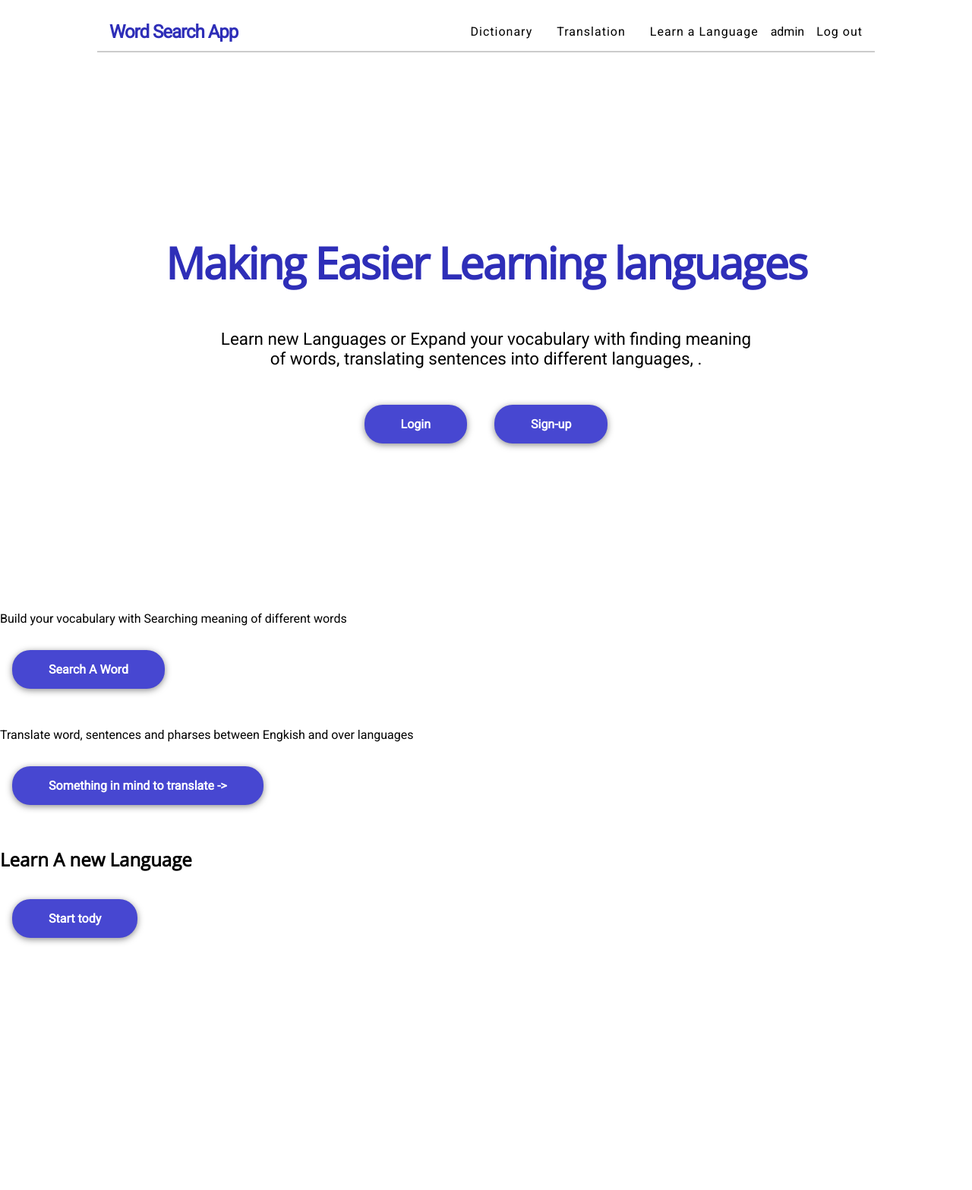
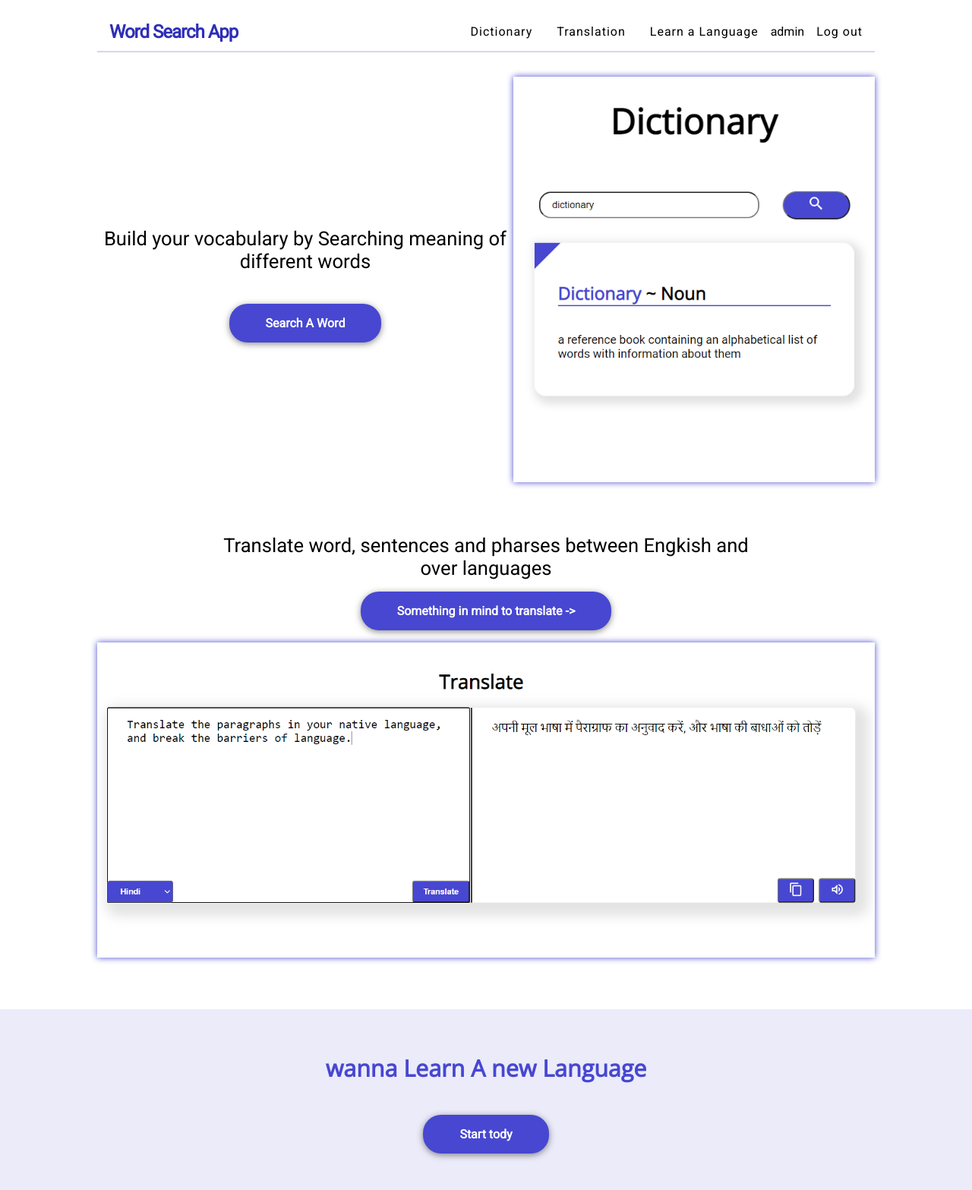
Before and after one commit to arushi082/LanguageLearning-App, a Django app: page / in a window 1280 px wide. Shown: the whole page at 76% size. Before the commit the page ends 1242 px from the top, so only its background shows below. Run offline with Django 3.2, Linux system fonts and the light colour scheme; a user stored in the database is signed in.

Commit message:
update
homepage

```diff
--- a/Language/Dictionary/Templates/dictionary/index.html
+++ b/Language/Dictionary/Templates/dictionary/index.html
@@ -31,7 +31,7 @@
     //console.log(Object.keys(meaning))
     keys.forEach((key) => {
       output.innerHTML += `<h2 class="dictionary__output--heading">
-          <span>${word.value.toUpperCase()}</span>
+          <span>${word.value}</span>
           ~ ${key}
         </h2>`
       meaning[key].forEach((defination) => {
--- a/Language/Login/Templates/Login/home.html
+++ b/Language/Login/Templates/Login/home.html
@@ -1,10 +1,14 @@
 {% extends 'Login/base.html' %}
+{% load static %}
 
   {% block content %}
 
   <!--CTA-->
   <main class="home">
 
+    {% if user.is_authenticated %}
+
+    {% else %}
     <section class="home__hero">
       <div>
         <h1>Making Easier Learning languages</h1>
@@ -21,16 +25,18 @@
         </div>
       </div>
     </section>
+    {% endif %}
+
 
     <section class="home__word">
       <div class="home__word__content">
-        <p>Build your vocabulary with
+        <p>Build your vocabulary by
         Searching meaning of different
         words </p>
         <a class="home__btn" href="{% url 'Dictionary:index' %}">Search A Word</a>
       </div>
       <div>
-        <img src="" alt="">
+        <img src="{% static 'Login/image/dictionary.png' %}" alt="">
       </div>
     </section>
 
@@ -41,12 +47,12 @@
         <a class="home__btn" href="{% url 'Translate:index' %}">Something in mind to translate -></a>
       </div>
       <div>
-        <img src="" alt="">
+        <img src="{% static 'Login/image/translate.png' %}" alt="">
       </div>
     </section>
 
     <section class="home__learn">
-      <h1>Learn A new Language</h1>
+      <h1>wanna Learn A new Language</h1>
       <a class="home__btn" href="{% url 'curriculum:standard_list' %}">Start tody</a>
     </section>
   </main>
--- a/Language/Login/static/Login/css/master.css
+++ b/Language/Login/static/Login/css/master.css
@@ -59,7 +59,7 @@ header {
   display: flex;
   justify-content: space-between;
   align-items: center;
-  border-bottom: solid 2px rgba(0, 0, 0, 0.2);
+  border-bottom: solid 2px rgba(46, 46, 184, 0.2);
   padding: 0 1rem;
 }
 
@@ -128,6 +128,48 @@ header {
   max-width: 700px;
   margin: 2rem auto;
 }
+.home__word {
+  width: 80%;
+  margin: 2rem auto;
+  display: flex;
+  justify-content: space-between;
+  align-items: center;
+}
+.home__word__content {
+  text-align: center;
+}
+.home__word__content p {
+  font-size: calc(1.2rem + 0.5vw);
+}
+.home__word img {
+  filter: drop-shadow(0 0 4px #4747d1);
+}
+.home__translate {
+  width: 80%;
+  margin: 4rem auto;
+}
+.home__translate__content {
+  text-align: center;
+}
+.home__translate__content p {
+  font-size: calc(1.2rem + 0.5vw);
+  max-width: 700px;
+  margin: 2rem auto 0;
+}
+.home__translate img {
+  filter: drop-shadow(0 0 4px #4747d1);
+}
+.home__learn {
+  background: #ebebfa;
+  color: #4747d1;
+  text-align: center;
+  margin: 4rem auto 0;
+  padding: 2rem;
+}
+.home__learn h1 {
+  font-size: calc(1.5rem + 0.5vw);
+  font-weight: bold;
+}
 
 .dictionary__heading {
   font-size: 3rem;
@@ -177,6 +219,7 @@ header {
   border-bottom: 2px solid #4747d1;
 }
 .dictionary__output--heading span {
+  text-transform: capitalize;
   color: #4747d1;
 }
 
--- a/Language/Login/static/Login/scss/_dictionary.scss
+++ b/Language/Login/static/Login/scss/_dictionary.scss
@@ -1,5 +1,3 @@
-
-
 .dictionary__main{
 
 }
@@ -52,6 +50,7 @@
 .dictionary__output--heading{
   border-bottom: 2px solid hsl(240, 60%, 55%);
   & span{
+    text-transform: capitalize;
     color: hsl(240, 60%, 55%);
   }
 }
--- a/Language/Login/static/Login/scss/_header.scss
+++ b/Language/Login/static/Login/scss/_header.scss
@@ -4,7 +4,7 @@ header{
   display: flex;
   justify-content: space-between;
   align-items: center;
-  border-bottom: solid 2px hsla(0, 0%, 0%, 0.2);
+  border-bottom: solid 2px hsla(240, 60%, 45%, 0.2);
   padding: 0 1rem;
 }
 
@@ -25,9 +25,6 @@ header{
   }
 }
 
-nav{
-}
-
 .nav__link + .nav__link{
   margin-left: 1rem;
 }
--- a/Language/Login/static/Login/scss/_home.scss
+++ b/Language/Login/static/Login/scss/_home.scss
@@ -28,16 +28,61 @@
     align-items: center;
     margin: 0 1rem;
 
-    & h1{
+    h1{
       font-size: calc(2rem + 2vw);
       font-weight: bolder;
       letter-spacing: -2px;
       color: hsl(240,60%,45%);
     }
-    & p{
+    p{
       font-size: calc(1rem + .5vw);
       max-width: 700px;
       margin: 2rem auto;
     }
   }
+
+  &__word{
+    width: 80%;
+    margin: 2rem auto;
+    display: flex;
+    justify-content: space-between;
+    align-items: center;
+    &__content{
+      text-align: center;
+      p{
+        font-size: calc(1.2rem + .5vw);
+      }
+    }
+     img{
+      filter: drop-shadow(0 0 4px hsl(240, 60%, 55%)) ;
+    }
+  }
+
+  &__translate{
+    width: 80%;
+    margin: 4rem auto;
+    &__content{
+      text-align: center;
+      p{
+        font-size: calc(1.2rem + .5vw);
+        max-width: 700px;
+        margin: 2rem auto 0;
+      }
+    }
+    img{
+     filter: drop-shadow(0 0 4px hsl(240, 60%, 55%)) ;
+   }
+  }
+
+  &__learn{
+    background:hsl(240, 60%, 95%);
+    color: hsl(240, 60%, 55%);
+    text-align: center;
+    margin: 4rem auto 0;
+    padding: 2rem;
+    h1{
+      font-size: calc(1.5rem + .5vw);
+      font-weight: bold;
+    }
+  }
 }
```
Also changed, not shown: Language/Login/static/Login/image/dictionary.PNG (added), Language/Login/static/Login/image/translate.PNG (added), Language/db.sqlite3, 1 other file.
